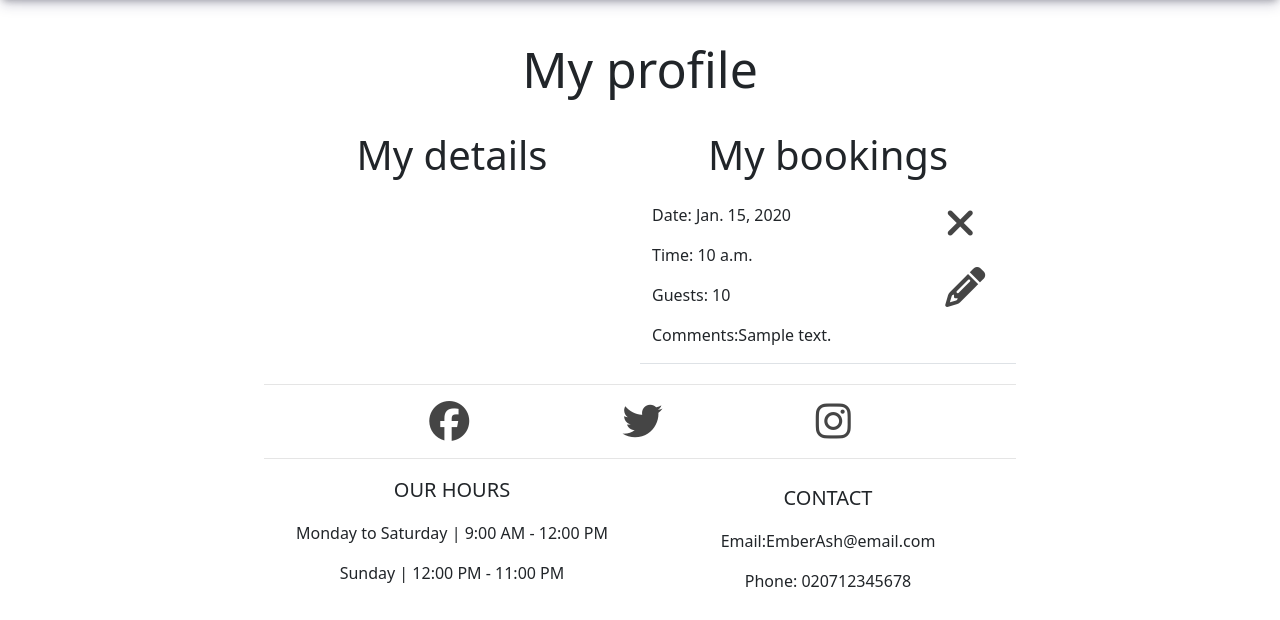
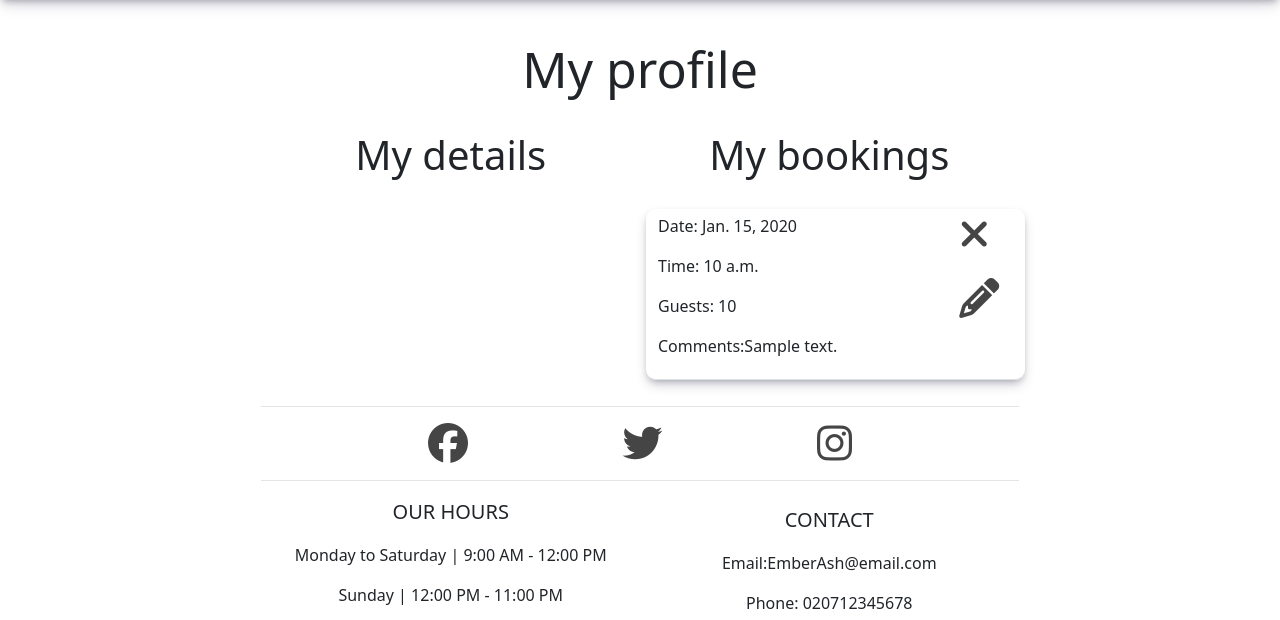
Before and after one commit to JamesBracken/Ember-Ash, a Django app: page /my_profile/ in a window 1280 px wide. Shown: the part 161-781 px from the top of the page. Run offline with Django 4.2, Linux system fonts and the light colour scheme; a user stored in the database is signed in; tables that the repository leaves empty hold one stand-in row (values such as "Sample post"); some libraries are stand-ins or nearby versions.

Commit message:
Add: my_profile bookings styles

```diff
--- a/static/css/style.css
+++ b/static/css/style.css
@@ -121,6 +121,15 @@ body {
     color: var(--clr-white);
     margin-top: 15px;
 }
+
+/* Edit and X icons styles */
+
+
+i {
+    font-size: 40px!important;
+    color: var(--clr-black);
+}
+
 /* HEADER STYLES */
 
 /* Company header styles */
@@ -245,6 +254,20 @@ main {
     font-size: var(--fs-heading-4)!important;
     font-family: var(--text-secondary);
 }
+
+/* My profile page */
+
+.border-bottom {
+    border-bottom:1px rgba(123, 123, 123, .7) solid ;
+    /* border-top:1px rgba(123, 123, 123, .6) solid ; */
+    border-radius: var(--border-radius);
+    box-shadow: var(--box-shadow)!important;
+    padding: 5px;
+    padding-left: 12px;
+    margin: 6px;
+}
+
+
 /* FOOTER STYLES */
 
 footer {
@@ -255,11 +278,6 @@ footer {
     bottom: 0;
 }
 
-i {
-    font-size: 40px;
-    color: var(--clr-black);
-}
-
 
 /* MEDIA QUERIES */
 
```
